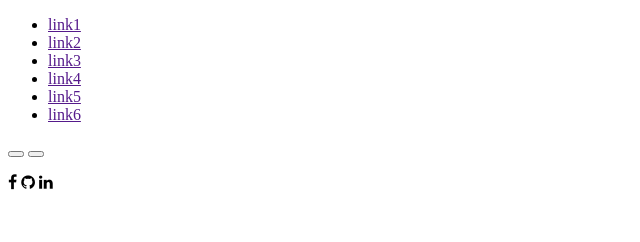
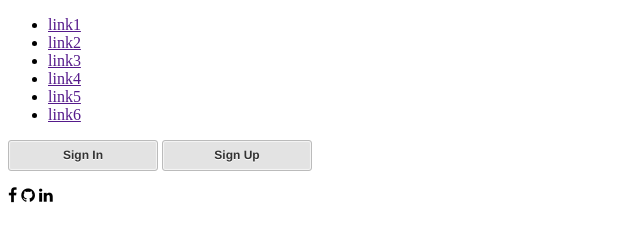
Before and after one commit to tevenson/w6-homework, a plain HTML site: page index.html in a window 1280 px wide. Shown: the whole page, without its empty margins (0-640 px from the left). Drawn offline with Linux system fonts and the light colour scheme.

Commit message:
Finished.

```diff
--- a/index.html
+++ b/index.html
@@ -22,8 +22,8 @@
   </header>
 
   <div class="main">
-    <button id="sign-in"></button>
-    <button id="sign-up"></button>
+    <button class="minimal" id="sign-in" onClick="signIn();">Sign In</button>
+    <button class="minimal" id="sign-up" onClick="signUp();">Sign Up</button>
     <p id="output-here"></p>
   </div>
 
--- a/javascript/script.js
+++ b/javascript/script.js
@@ -1,6 +1,12 @@
 //Function called "signIn", causes an alert to pop up with text "Thanks for signing in". Should be triggered by clicking on the button with id of "sign-in".
 
-
-
+function signIn() {
+    alert("Thanks for signing in.");
+}
 
 //Function called "signUp", causes a prompt to appear and ask for user's email address, then prints to the "output-here" paragraph "Thanks for signing up, " and the entered email address. Should be triggered by clicking on the button with id of "sign-up".
+
+function signUp() {
+    var emailAddress = prompt("Email address:");
+    document.getElementById("output-here").innerHTML = "Thanks for signing up, " + emailAddress;
+}
--- a/stylesheets/styles.css
+++ b/stylesheets/styles.css
@@ -1,3 +1,29 @@
 /*  View example button styles here: http://hellohappy.org/css3-buttons/
     Then view their code here:  https://github.com/ubuwaits/css3-buttons
     Pick two that you like, and copy the css code from repo to style the two buttons on index.html. */
+
+/* minimal
+*******************************************************************************/
+button.minimal {
+  background: #e3e3e3;
+  border: 1px solid #bbb;
+  border-radius: 3px;
+  -webkit-box-shadow: inset 0 0 1px 1px #f6f6f6;
+  box-shadow: inset 0 0 1px 1px #f6f6f6;
+  color: #333;
+  font: bold 12px/1 "helvetica neue", helvetica, arial, sans-serif;
+  padding: 8px 0 9px;
+  text-align: center;
+  text-shadow: 0 1px 0 #fff;
+  width: 150px; }
+  button.minimal:hover {
+    background: #d9d9d9;
+    -webkit-box-shadow: inset 0 0 1px 1px #eaeaea;
+    box-shadow: inset 0 0 1px 1px #eaeaea;
+    color: #222;
+    cursor: pointer; }
+  button.minimal:active {
+    background: #d0d0d0;
+    -webkit-box-shadow: inset 0 0 1px 1px #e3e3e3;
+    box-shadow: inset 0 0 1px 1px #e3e3e3;
+    color: #000; }
```
